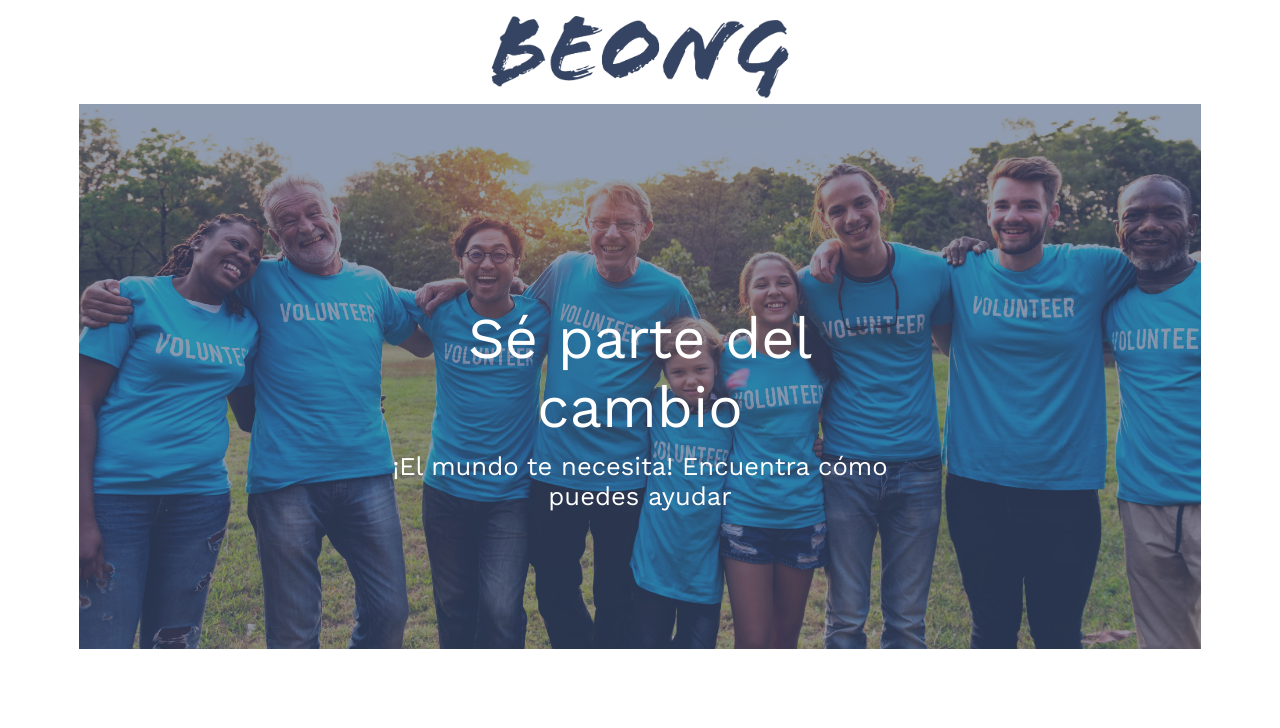
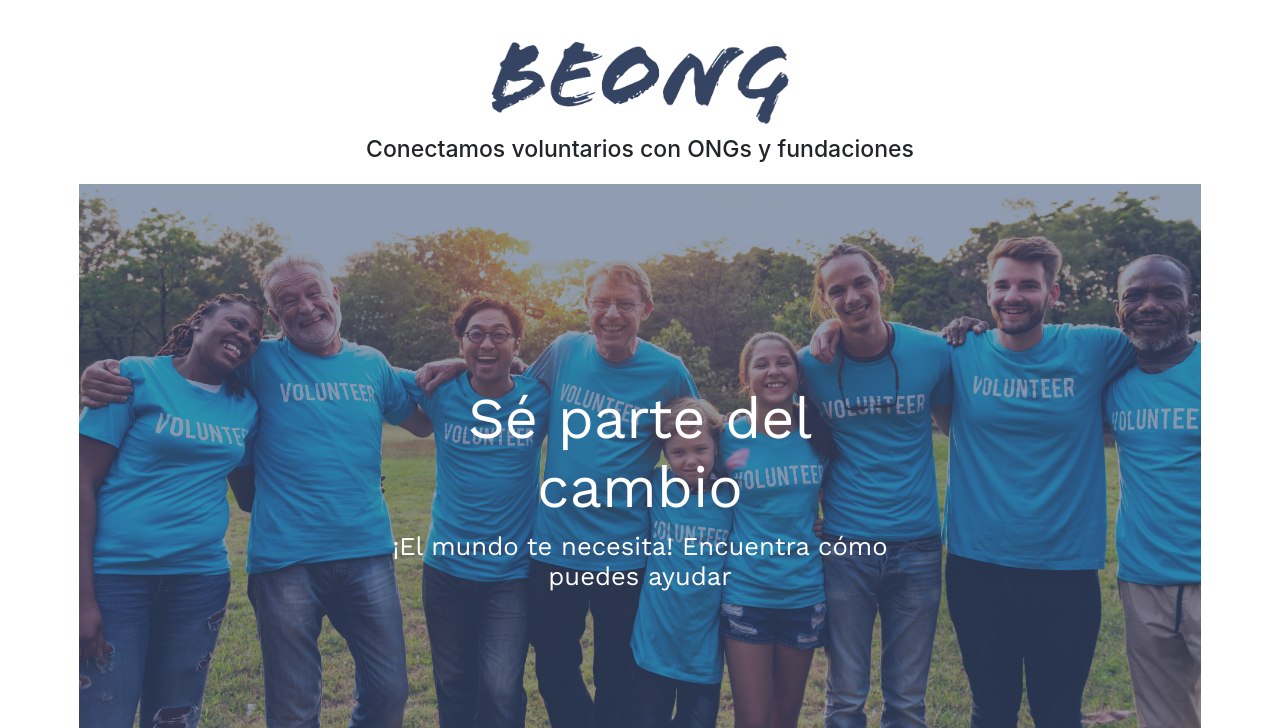
Before and after one commit to ja-avos/beong, a Django app: page / in a window 1280 px wide. Shown: the top 728 px of the page. Run offline with Django 3.2, Linux system fonts and the light colour scheme; some libraries are stand-ins or nearby versions; some web fonts are replaced.

Commit message:
Agregada propuesta de valor

```diff
--- a/landing/templates/landing/index.html
+++ b/landing/templates/landing/index.html
@@ -38,13 +38,13 @@
         #Header {
             position: relative;
             width: 100%;
-            height: 13vh;
+            height: 23vh;
             background-color: white;
         }
 
         #beong-logo {
             position: absolute;
-            top: 55%;
+            top: 45%;
             margin-left: auto;
             margin-right: auto;
             padding: 1%;
@@ -52,6 +52,16 @@
             max-width: 50vw;
             left: 50%;
             transform: translate(-50%, -50%);
+        }
+
+        #title3 {
+            position: absolute;
+            font-size: 1.8vw;
+            text-align: center;
+            top: 13vh;
+            left: 50%;
+            padding-top: 4vh;
+            transform: translate(-50%, 0%);
         }
 
         #Intro {
@@ -316,6 +326,7 @@
     <div id="Header">
         {% load static %}
         <img src="{% static "/images/BeONG.png" %}" class="img-fluid" id="beong-logo" alt="BeONG">
+        <h1 id="title3">Conectamos voluntarios con ONGs y fundaciones</h1>
     </div>
     <div id="Intro" class="row">
         {% load static %}
```
